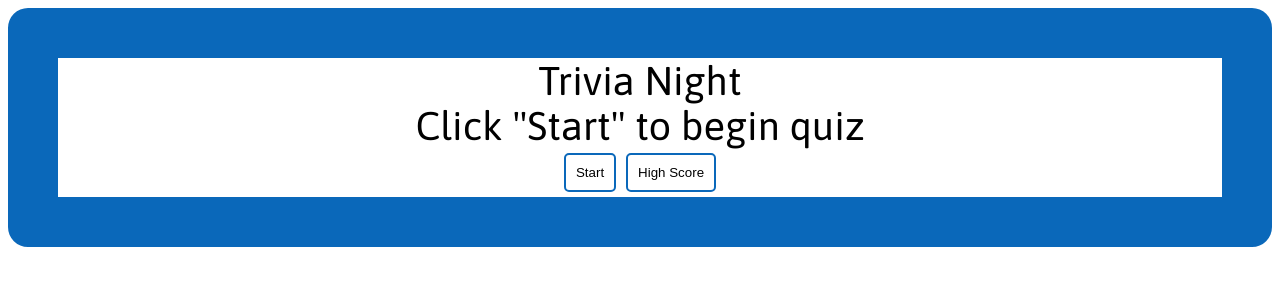
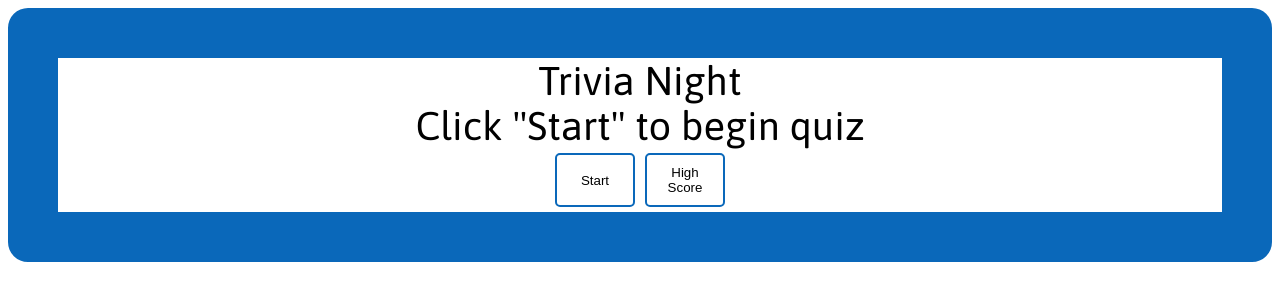
Before and after one commit to pociust/tandem-code-challenge, a Vue app: page / in a window 1280 px wide. Shown: the top 300 px of the page. Built offline with nearby package versions, Linux system fonts and the light colour scheme.

Commit message:
added fixed width for button on home screen

```diff
--- a/src/pages/Landing.vue
+++ b/src/pages/Landing.vue
@@ -8,6 +8,9 @@
     display: flex
     flex-direction: row
     justify-content: center
+
+  button
+    width: 80px
 
 </style>
 
```
